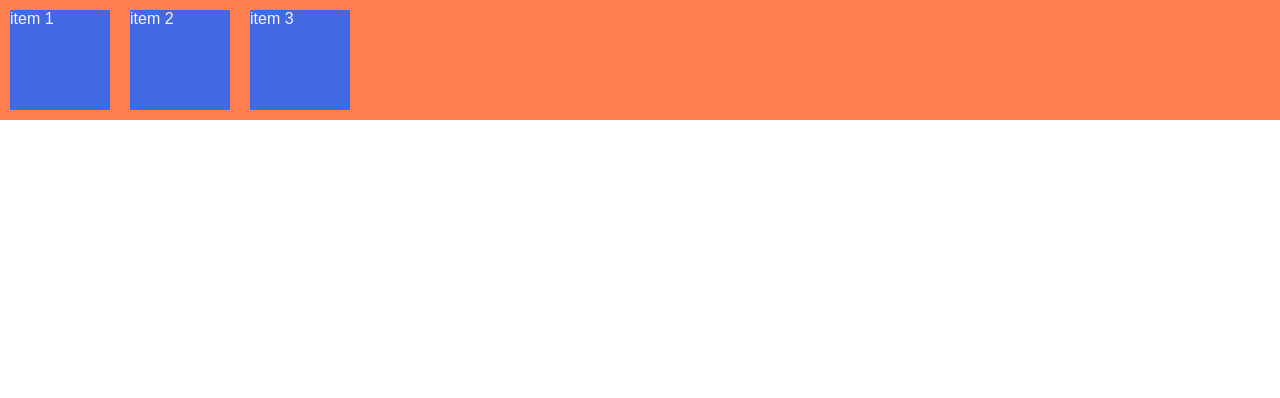
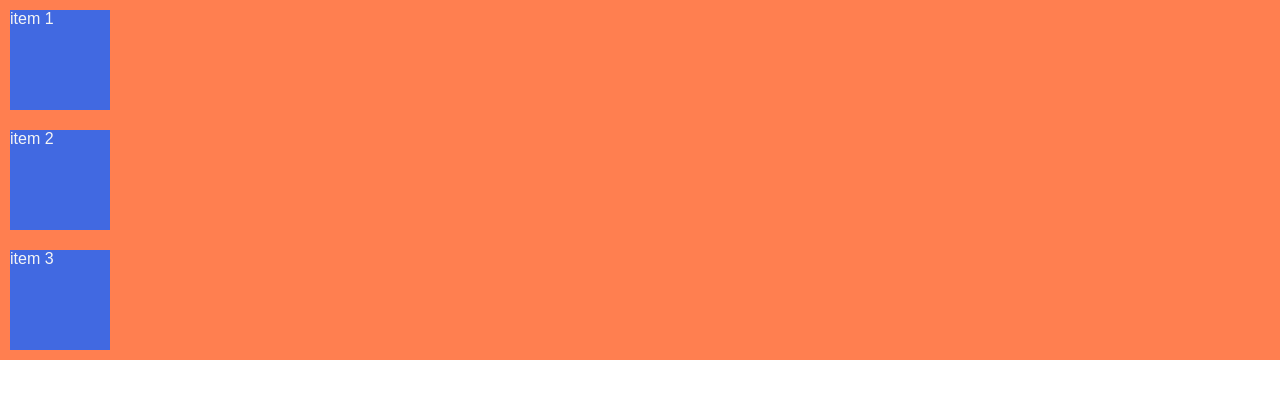
Before and after one commit to ikunoo/flexbox-crash-course, a plain HTML site: page index.html in a window 1280 px wide. Drawn offline with Linux system fonts and the light colour scheme.

Commit message:
exercisisng flexbox

```diff
--- a/styles.css
+++ b/styles.css
@@ -8,8 +8,15 @@ body{
     font-family: Arial, Helvetica, sans-serif;
 }
 .flex-container{
+    /*height: 400px; horizontal placement needs height */
     display: flex;
+    flex-direction: column;
     background-color: coral;
+    /* always on the main axis*/
+    justify-content: space-between;
+    /*always on the cross axis*/
+    align-items: start;
+
 }
 
 .item{
@@ -19,3 +26,8 @@ body{
     color: whitesmoke;
     margin: 10px;
 }
+/* .item:nth-of-type(3){
+    nth-of-type --> selector of a class of same type
+    align-self: end;
+    color: greenyellow;
+} */
```
